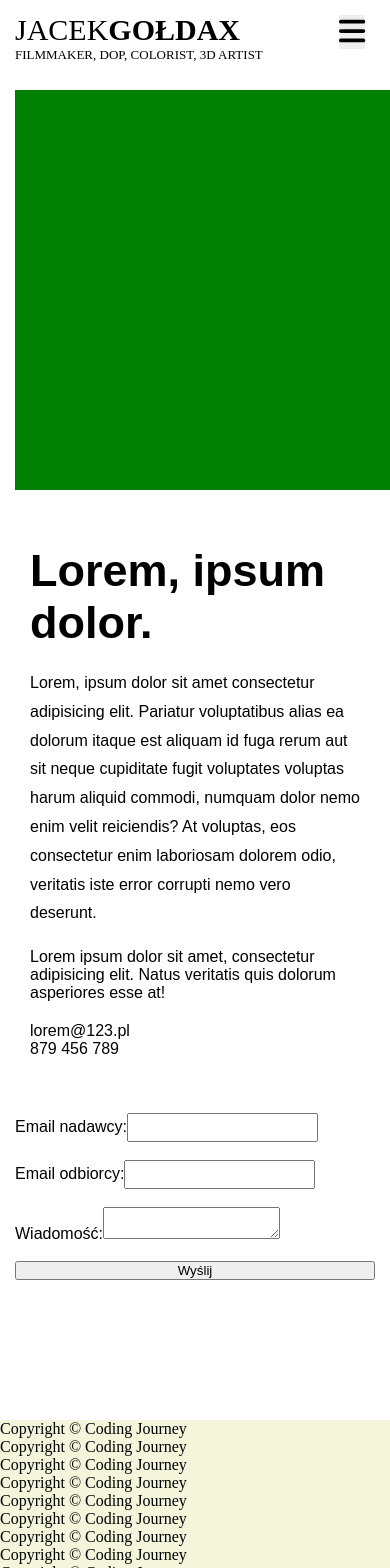
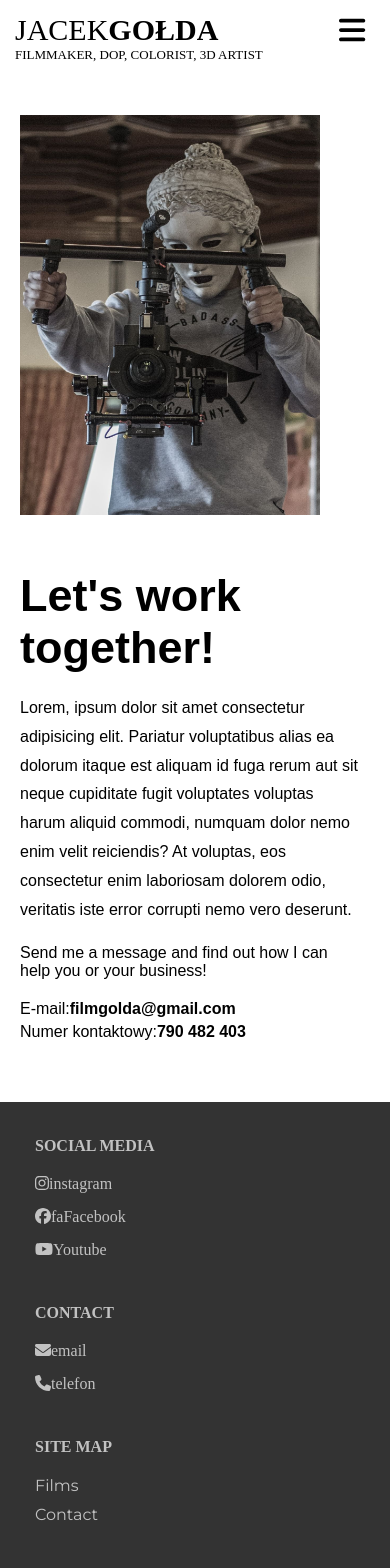
Before and after one commit to MadaraCK/PortfolioJacek, a React (Create React App) app: page /contact in a window 390 px wide. Shown: the top 1568 px of the page. Built offline with nearby package versions, Linux system fonts and the light colour scheme; a web font is replaced by a local one.

Commit message:
version v2

```diff
--- a/package.json
+++ b/package.json
@@ -4,6 +4,7 @@
   "private": true,
   "dependencies": {
     "@fortawesome/fontawesome-svg-core": "^6.2.1",
+    "@fortawesome/free-brands-svg-icons": "^6.2.1",
     "@fortawesome/free-regular-svg-icons": "^6.2.1",
     "@fortawesome/free-solid-svg-icons": "^6.2.1",
     "@fortawesome/react-fontawesome": "^0.2.0",
@@ -13,6 +14,7 @@
     "axios": "^1.2.1",
     "body-parser": "^1.20.1",
     "bootstrap": "^5.2.3",
+    "cors": "^2.8.5",
     "dotenv": "^16.0.3",
     "express": "^4.18.2",
     "nodemailer": "^6.8.0",
@@ -22,6 +24,7 @@
     "react-router": "^6.5.0",
     "react-router-dom": "^6.5.0",
     "react-scripts": "5.0.1",
+    "react-toastify": "^9.1.1",
     "web-vitals": "^2.1.4"
   },
   "scripts": {
--- a/src/App.css
+++ b/src/App.css
@@ -1,18 +1,24 @@
-@import url('https://fonts.googleapis.com/css2?family=Montserrat:wght@400;500&family=Rubik+80s+Fade&family=Rubik+Vinyl&family=Varta:wght@300;400&display=swap');*{
+@import url('https://fonts.googleapis.com/css2?family=Montserrat:wght@400;500&family=Rubik+80s+Fade&family=Rubik+Vinyl&family=Varta:wght@300;400&display=swap');
+*{
     margin: 0;
     padding: 0;
 }
+html{
+    height: 100%;
+    box-sizing: border-box;
+}
 html,body{
-    height: 100%;
+    overflow-x: hidden;
+    box-sizing: inherit;
+}
+body{
+    position: relative;
+    min-height: 89%;
+    margin: 0;
+    padding-bottom: 6.74rem;
 }
 .container{
     max-width: 1380px;
     margin: 0 auto;
-    overflow: auto;
-    padding-bottom: 100px;
-    flex-grow: 1;
+    padding-bottom: 400px;
 }
-
-.container-all{
-    min-height: 100%;
-}
--- a/src/Contact/Contact.js
+++ b/src/Contact/Contact.js
@@ -1,94 +1,41 @@
 import "./contact.css";
-import React, { useState } from "react";
-import axios from "axios";
 
 function Contact() {
-  const [formState, setFormState] = useState({
-    from: "",
-    email: "",
-    message: "",
-  });
-
-  const handleChange = (event) => {
-    setFormState({
-      ...formState,
-      [event.target.name]: event.target.value,
-    });
-  };
-
-  const handleSubmit = (event) => {
-    event.preventDefault();
-
-    axios
-      .post("https://jacekportfolio55689.netlify.app/contact", {
-        ...formState,
-      })
-      .then((response) => {
-        console.log(response);
-      })
-      .catch((error) => {
-        console.log(error);
-      });
-  };
-
   return (
+    <>
       <section className="conatiner-contact">
         <div className="first-box">
           <div>
-          <div className="fakeimg"></div>
+            <div className="foto"></div>
           </div>
           <div className="work-toge">
-          <h1 className="main-text-work">Lorem, ipsum dolor.</h1>
+            <h1 className="main-text-work">Let's work together!</h1>
             <p className="about-me">
               Lorem, ipsum dolor sit amet consectetur adipisicing elit. Pariatur
               voluptatibus alias ea dolorum itaque est aliquam id fuga rerum aut
               sit neque cupiditate fugit voluptates voluptas harum aliquid
-            commodi, numquam dolor nemo enim velit reiciendis? At voluptas, eos
-            consectetur enim laboriosam dolorem odio, veritatis iste error
+              commodi, numquam dolor nemo enim velit reiciendis? At voluptas,
+              eos consectetur enim laboriosam dolorem odio, veritatis iste error
               corrupti nemo vero deserunt.
             </p>
             <p className="send-me">
-            Lorem ipsum dolor sit amet, consectetur adipisicing elit. Natus
-            veritatis quis dolorum asperiores esse at!
+              Send me a message and find out how I can help you or your
+              business!
             </p>
-          <p className="email">lorem@123.pl</p>
-          <p className="phone-number">879 456 789</p>
+            <a href="mailto:filmgolda@gmail.com" className="email">
+              <span>
+                E-mail: <b>filmgolda@gmail.com</b>
+              </span>
+            </a>
+            <a href="tel:+48790482403" className="phone-number">
+              <span>
+                Numer kontaktowy: <b>790 482 403</b>
+              </span>
+            </a>
           </div>
         </div>
-      <form onSubmit={handleSubmit}>
-        <label>
-          Email nadawcy:
-          <input
-            type="email"
-            name="from"
-            value={formState.from}
-            onChange={handleChange}
-          />
-        </label>
-        <br />
-        <label>
-          Email odbiorcy:
-          <input
-            type="email"
-            name="email"
-            value={formState.email}
-            onChange={handleChange}
-          />
-        </label>
-        <br />
-        <label>
-          Wiadomość:
-          <textarea
-            name="message"
-            value={formState.message}
-            onChange={handleChange}
-          />
-        </label>
-        <br />
-        <button type="submit">Wyślij</button>
-      </form>
       </section>
+    </>
   );
 }
-
 export default Contact;
--- a/src/Contact/contact.css
+++ b/src/Contact/contact.css
@@ -1,7 +1,22 @@
-.fakeimg{
+a{
+    color: black;
+    text-decoration: none;
+    list-style: none;
+}
+span{
+    display: flex;
+}
+.foto{
+    display: flex;
+    background-image: url('../img/foto.jpg');
+    background-position: center;
+    background-repeat: no-repeat;
+    background-size: cover;
+    background-clip: border-box;
     width: 700px;
     height: 400px;
-    background: green;
+    position: relative;
+    z-index: 1;
 }
 .conatiner-contact{
     font-family: "Varta", Sans-serif;
@@ -9,11 +24,14 @@
 
 }
 .first-box{
-  display: flex;
+    margin-left: -10px;
+    margin-top: 40px;
+    display: flex;
     gap: 20px;
 }
 .work-toge{
     margin: 15px;
+    position: relative;
 }
 .about-me{
     line-height: 1.8em;
@@ -40,3 +58,19 @@ input{
         flex-wrap: wrap;
     }
 }
+@media screen and (max-width:740px){
+    .foto{
+width: 500px;
+    }
+}
+@media screen and (max-width:540px){
+    .foto{
+width: 400px;
+    }
+}
+@media screen and (max-width:430px){
+    .foto{
+        left: 15px;
+width: 300px;
+    }
+}
--- a/src/Footer/Footer.css
+++ b/src/Footer/Footer.css
@@ -1,11 +1,52 @@
 *{
     margin: 0;
+}
+li{
+    list-style: none;
+    margin-bottom: 5px;
+}
+span{
+    margin-bottom: 5px;
 }
 body{
     display: flex;
     flex-direction: column;
     min-height: 100%;
 }
-footer{
-    background-color: beige;
+.footer{
+    position: absolute;
+    bottom: 0;
+    right: 0;
+    left: 0;
+    background-color: #333;
 }
+.columns{
+    padding: 35px;
+    display: flex;
+    justify-content: space-around;
+}
+.text-foot,
+.social-space{
+    color: rgba(255,255,255,.7);
+}
+
+.socialMedia,
+.contactFooter,
+.siteMap{
+    margin-bottom: 20px;
+    font-weight: bold;
+    text-transform: uppercase;
+}
+.test{
+    margin-bottom: 10px;
+}
+.rights{
+    font-size:12px;
+}
+@media screen and (max-width:440px) {
+    .columns{
+        display: flex;
+        flex-direction: column;
+        gap: 30px;
+    }
+}
--- a/src/Footer/Footer.js
+++ b/src/Footer/Footer.js
@@ -1,19 +1,66 @@
 import "./Footer.css";
+import { FontAwesomeIcon } from "@fortawesome/react-fontawesome";
+import { faEnvelope, faPhone } from "@fortawesome/free-solid-svg-icons";
+
+import {
+  faFacebook,
+  faInstagram,
+  faYoutube,
+} from "@fortawesome/free-brands-svg-icons";
+
 function Footer() {
   return (
-    <footer>
-      <p>Copyright &copy; Coding Journey</p>
-      <p>Copyright &copy; Coding Journey</p>
-      <p>Copyright &copy; Coding Journey</p>
-      <p>Copyright &copy; Coding Journey</p>
-      <p>Copyright &copy; Coding Journey</p>
-      <p>Copyright &copy; Coding Journey</p>
-      <p>Copyright &copy; Coding Journey</p>
-      <p>Copyright &copy; Coding Journey</p>
-      <p>Copyright &copy; Coding Journey</p>
-      <p>Copyright &copy; Coding Journey</p>
-      <p>Copyright &copy; Coding Journey</p>
-    </footer>
+    <div className="footer">
+      <div className="text-foot">
+        <section className="columns">
+          <div className="social">
+            <p className="socialMedia">social media</p>
+            <a href="" className="social-space">
+              <span>
+                <FontAwesomeIcon icon={faInstagram} />
+                <p className="test">instagram</p>
+              </span>
+            </a>
+            <a href="" className="social-space">
+              <span>
+                <FontAwesomeIcon icon={faFacebook} />
+                <p className="test">faFacebook</p>
+              </span>
+            </a>
+            <a href="" className="social-space">
+              <span>
+                <FontAwesomeIcon icon={faYoutube} />
+
+                <p className="test">Youtube</p>
+              </span>
+            </a>
+          </div>
+          <div className="contact-foot">
+            <p className="contactFooter">contact</p>
+            <a href="" className="social-space">
+              <span>
+                <FontAwesomeIcon icon={faEnvelope} />
+
+                <p className="test">email</p>
+              </span>
+            </a>
+            <a href="" className="social-space">
+              <span>
+                <FontAwesomeIcon icon={faPhone} />
+
+                <p className="test">telefon</p>
+              </span>
+            </a>
+          </div>
+          <div className="site-map">
+            <p className="siteMap">site map</p>
+            <li className="test">Films</li>
+            <li className="test">Contact</li>
+          </div>
+        </section>
+        <p className="rights">© 2022 Jacek Gołda. All rights reserved.</p>
+      </div>
+    </div>
   );
 }
 export default Footer;
--- a/src/Navigation/Navigation.js
+++ b/src/Navigation/Navigation.js
@@ -10,7 +10,7 @@ function Navigation() {
     <nav className="navbar">
       <div className="logo-box">
         <p className="logo">
-          Jacek <b>Gołdax</b>
+          Jacek <b>Gołda</b>
         </p>
         <p className="under-logo">Filmmaker, dop, colorist, 3D artist</p>
       </div>
--- a/src/Navigation/navbar.css
+++ b/src/Navigation/navbar.css
@@ -59,7 +59,9 @@ li{
         display: none;
     }
     .nav-links-mobile{
+        background-color: white;
         position: absolute;
+        z-index: 2;
         display: block;
         list-style: none;
         left: 0;
@@ -75,8 +77,10 @@ li{
         transition: all 0.5 ease;
     }
     .mobile-menu-icon{
-        display: block;
+        background-color: transparent;
+        display: flex;
         position: absolute;
+        z-index: 15;
         font-size: 30px;
         border: none;
         outline: none;
```
Also changed, not shown: index.html (added, +33 -0 lines), src/Contact/Validation.js (added, +22 -0 lines), src/Contact/server.js (deleted, +0 -42 lines), src/img/foto.jpg (added), 1 other file (tests, documents, lock files or other folders). Lines whose indentation alone changed are shown as unchanged.
